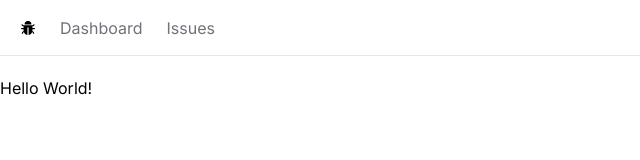
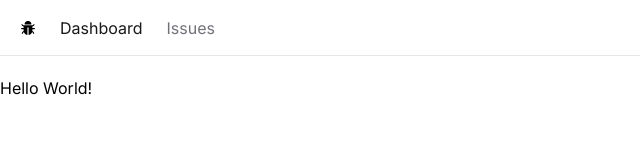
Before and after one commit to MTraveller/nextjs-issue-tracker, a Next.js app: page / in a window 1280 px wide. Shown: the top 160 px of the page, without its empty margins (0-640 px from the left). Built offline with nearby package versions, Linux system fonts and the light colour scheme.

Commit message:
style link in the navbar

```diff
--- a/app/NavBar.tsx
+++ b/app/NavBar.tsx
@@ -1,8 +1,14 @@
+'use client';
+
 import Link from 'next/link';
+import { usePathname } from 'next/navigation';
 import React from 'react';
 import { AiFillBug } from 'react-icons/ai';
+import classnames from 'classnames';
 
 const NavBar = () => {
+  const currentPath = usePathname();
+
   const links = [
     { label: 'Dashboard', href: '/' },
     { label: 'Issues', href: '/issues' },
@@ -17,7 +23,11 @@
         {links.map(link => (
           <Link
             key={link.href}
-            className='text-zinc-500 hover:text-zinc-800 transition-colors'
+            className={classnames({
+              'text-zinc-900': link.href === currentPath,
+              'text-zinc-500': link.href !== currentPath,
+              'hover:text-zinc-800 transition-colors': true,
+            })}
             href={link.href}
           >
             {link.label}
--- a/package.json
+++ b/package.json
@@ -13,6 +13,7 @@
     "@types/react": "18.3.3",
     "@types/react-dom": "18.3.0",
     "autoprefixer": "10.4.19",
+    "classnames": "^2.3.2",
     "eslint": "8.57.0",
     "eslint-config-next": "14.2.3",
     "next": "14.2.3",
```
Also changed, not shown: 1 other file (tests, documents, lock files or other folders).
